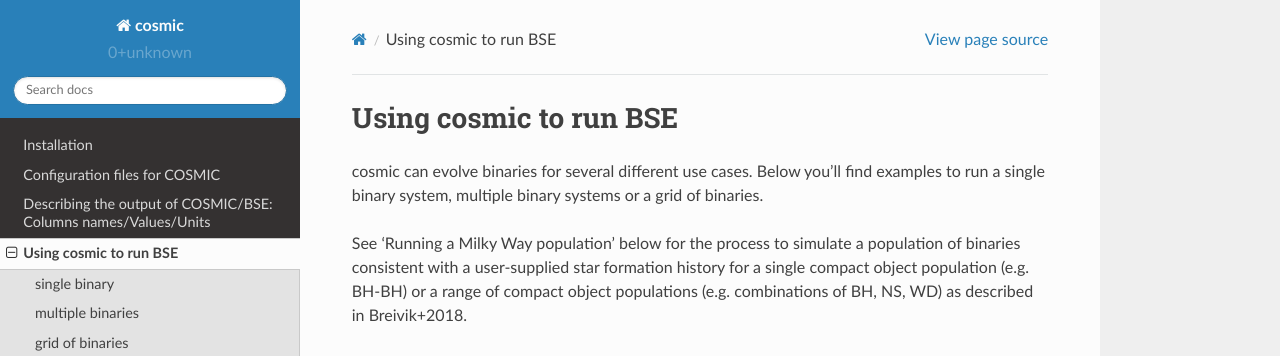
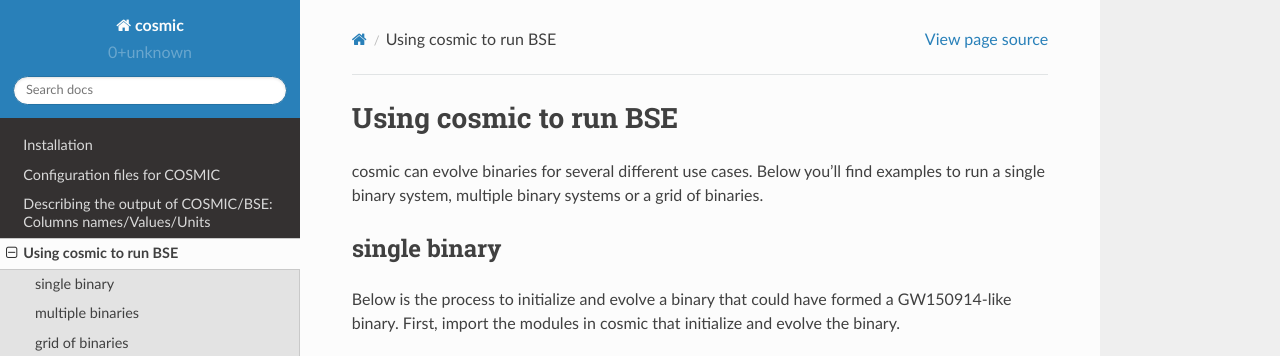
Before and after one commit to COSMIC-PopSynth/COSMIC, a Sphinx documentation site: the page built from docs/examples/index.rst, in a window 1280 px wide and 900 px high, cut to the strip 0-356 px from the top of the window. Built offline with Sphinx 7.4.7 and the Read the Docs theme 2.0.0, drawn with Linux system fonts in a browser that asks for light colours; formulas are drawn with MathJax 3.

Commit message:
removing unneccesary references

```diff
--- a/docs/examples/index.rst
+++ b/docs/examples/index.rst
@@ -8,13 +8,6 @@ Using cosmic to run BSE
 cosmic can evolve binaries for several different use cases. Below
 you'll find examples to run a single binary system, multiple binary
 systems or a grid of binaries.
-
-See 'Running a Milky Way population' below for the process to simulate
-a population of binaries consistent with a user-supplied star formation
-history for a single compact object population (e.g. BH-BH) or a range
-of compact object populations (e.g. combinations of BH, NS, WD) as
-described in Breivik+2018.
-
 
 
 *************
```
Also changed, not shown: docs/runpop/index.rst (+7 -6 lines).
